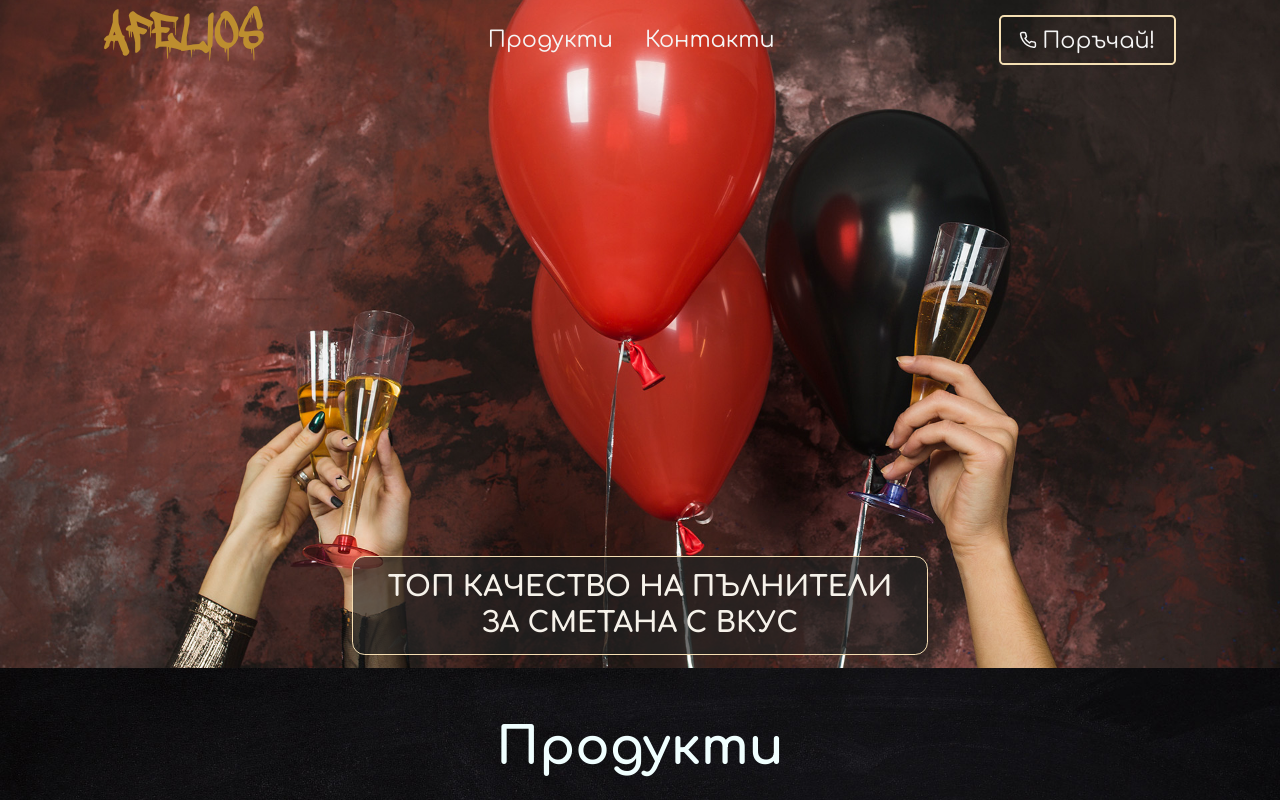
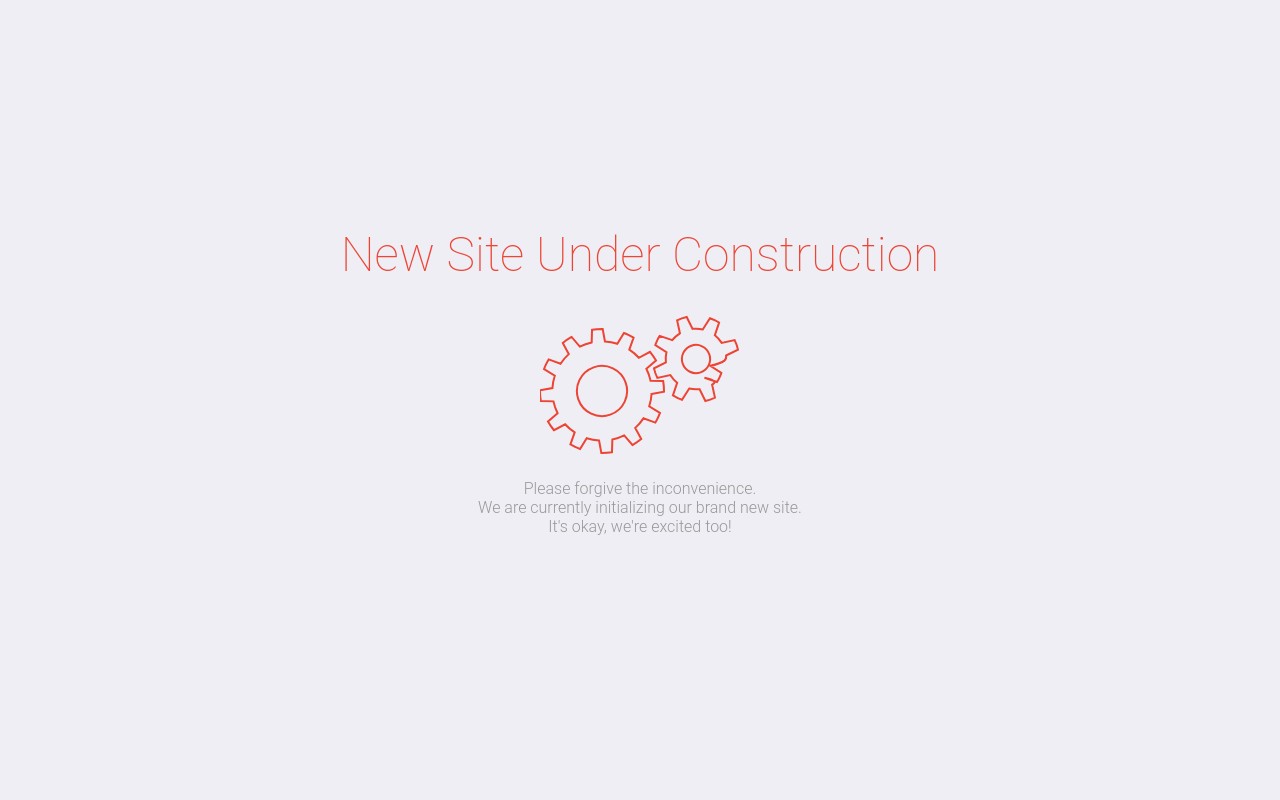
Before and after one commit to GIGGSI/afelios, a React (Create React App) app: page / in a window 1280 px wide. Shown: the top 800 px of the page. Built offline with nearby package versions, Linux system fonts and the light colour scheme.

Commit message:
add under construction

```diff
--- a/src/App.js
+++ b/src/App.js
@@ -1,20 +1,21 @@
 import './App.css';
-import Navbar from './components/Navbar/Navbar';
+// import Navbar from './components/Navbar/Navbar';
 import { Routes, Route } from "react-router-dom";
-import HomePage from './components/pages/HomePage';
-import LaughingGasPage from './components/pages/LaughingGasPage';
-import IcePage from './components/pages/IcePage';
+// import HomePage from './components/pages/HomePage';
+// import LaughingGasPage from './components/pages/LaughingGasPage';
+// import IcePage from './components/pages/IcePage';
 import ScrollToTop from './ScrollToTheTop';
+import UnderConstruction from './components/UnderConstruction/UnderConstruction';
 
 function App() {
   return (
     <>
       <ScrollToTop />
-      <Navbar />
+      {/* <Navbar /> */}
       <Routes>
-        <Route exact path='/' element={<HomePage />} />
-        <Route path='/laughing-gas' element={<LaughingGasPage />} />
-        <Route path='/ice' element={<IcePage />} />
+        <Route exact path='/' element={<UnderConstruction />} />
+        {/* <Route path='/laughing-gas' element={<LaughingGasPage />} />
+        <Route path='/ice' element={<IcePage />} /> */}
       </Routes>
     </>
   );
--- /dev/null
+++ b/src/components/UnderConstruction/UnderConstruction.css
@@ -0,0 +1,26 @@
+body {
+  background: #eeeef4;
+  color: #999;
+  font-family: Roboto;
+}
+
+h1 {
+  font-weight: 100;
+  font-size: 3rem;
+  color: #e43;
+  margin-bottom: 1vw;
+}
+
+p {
+  font-weight: 300;
+}
+
+.warning-content {
+  position: absolute;
+  top: 25%;
+  width: 100%;
+  height: 300px;
+  text-align: center;
+  margin: 0;
+  margin-top: 2vw;
+}
--- /dev/null
+++ b/src/components/UnderConstruction/UnderConstruction.jsx
@@ -0,0 +1,83 @@
+import React from 'react'
+
+import "./UnderConstruction.css";
+
+const UnderConstruction = () => {
+    return (
+        <div className="warning-content">
+            <h1>New Site Under Construction</h1>
+            <svg
+                xmlns="http://www.w3.org/2000/svg"
+                width="200.001"
+                height="180"
+                viewBox="0 0 100 68"
+            >
+                <g id="large">
+                    <g>
+                        <path
+                            d="M55.777,38.473l6.221-1.133c0.017-1.791-0.123-3.573-0.41-5.324l-6.321-0.19c-0.438-2.053-1.135-4.048-2.076-5.931
+      l4.82-4.094c-0.868-1.552-1.874-3.028-3.005-4.417l-5.569,2.999c-1.385-1.54-2.98-2.921-4.771-4.099l2.124-5.954
+      c-0.759-0.452-1.543-0.878-2.357-1.269c-0.811-0.39-1.625-0.732-2.449-1.046l-3.325,5.381c-2.038-0.665-4.113-1.052-6.183-1.174
+      L31.34,6.002c-1.792-0.02-3.571,0.119-5.32,0.406l-0.191,6.32c-2.056,0.439-4.051,1.137-5.936,2.08l-4.097-4.82
+      c-1.546,0.872-3.022,1.875-4.407,3.006l2.996,5.566c-1.54,1.384-2.925,2.985-4.104,4.778c-2.16-0.771-4.196-1.498-5.953-2.127
+      c-0.449,0.765-0.875,1.544-1.265,2.354c-0.39,0.811-0.733,1.63-1.049,2.457c1.587,0.981,3.424,2.119,5.377,3.325
+      c-0.662,2.037-1.049,4.117-1.172,6.186l-6.218,1.136c-0.021,1.789,0.12,3.566,0.407,5.321l6.32,0.188
+      c0.442,2.06,1.143,4.057,2.082,5.937l-4.818,4.095c0.872,1.549,1.873,3.026,3.009,4.412l5.563-2.998
+      c1.392,1.54,2.989,2.92,4.777,4.099l-2.121,5.954c0.756,0.446,1.538,0.871,2.348,1.258c0.813,0.394,1.633,0.739,2.462,1.05
+      l3.326-5.375c2.033,0.662,4.109,1.05,6.175,1.17l1.137,6.221c1.791,0.019,3.569-0.123,5.323-0.407l0.194-6.324
+      c2.053-0.438,4.045-1.136,5.927-2.079l4.093,4.817c1.55-0.865,3.026-1.87,4.414-2.999l-2.995-5.572
+      c1.537-1.385,2.914-2.98,4.093-4.772l5.953,2.127c0.448-0.761,0.878-1.545,1.268-2.356c0.388-0.808,0.729-1.631,1.047-2.458
+      l-5.378-3.324C55.268,42.615,55.655,40.542,55.777,38.473z M42.302,42.435c-3.002,6.243-10.495,8.872-16.737,5.866
+      c-6.244-2.999-8.872-10.493-5.867-16.736c3.002-6.244,10.495-8.873,16.736-5.869
+      C42.676,28.698,45.306,36.19,42.302,42.435z"
+                            fill="none"
+                            stroke="#E43"
+                        />
+                        <animateTransform
+                            attributeName="transform"
+                            begin="0s"
+                            dur="3s"
+                            type="rotate"
+                            from="0 31 37"
+                            to="360 31 37"
+                            repeatCount="indefinite"
+                        />
+                    </g>
+                    <g id="small">
+                        <path
+                            d="M93.068,19.253L99,16.31c-0.371-1.651-0.934-3.257-1.679-4.776l-6.472,1.404c-0.902-1.436-2.051-2.735-3.42-3.819
+      l2.115-6.273c-0.706-0.448-1.443-0.867-2.213-1.238c-0.774-0.371-1.559-0.685-2.351-0.958l-3.584,5.567
+      c-1.701-0.39-3.432-0.479-5.118-0.284L73.335,0c-1.652,0.367-3.256,0.931-4.776,1.672l1.404,6.47
+      c-1.439,0.899-2.744,2.047-3.835,3.419c-2.208-0.746-4.38-1.476-6.273-2.114c-0.451,0.71-0.874,1.448-1.244,2.229
+      c-0.371,0.764-0.68,1.541-0.954,2.329c1.681,1.078,3.612,2.323,5.569,3.579c-0.399,1.711-0.486,3.449-0.291,5.145
+      c-2.086,1.034-4.143,2.055-5.936,2.945c0.368,1.648,0.929,3.25,1.67,4.769c1.954-0.426,4.193-0.912,6.468-1.405
+      c0.906,1.449,2.06,2.758,3.442,3.853l-2.117,6.27c0.708,0.449,1.439,0.865,2.218,1.236c0.767,0.371,1.551,0.685,2.338,0.96
+      c1.081-1.68,2.319-3.612,3.583-5.574c1.714,0.401,3.457,0.484,5.156,0.288L82.695,42c1.651-0.371,3.252-0.931,4.773-1.676
+      c-0.425-1.952-0.912-4.194-1.404-6.473c1.439-0.902,2.744-2.057-3.835-3.436l6.273,2.11c0.444-0.7,0.856-1.43,1.225-2.197
+      c0.372-0.777,0.691-1.569,0.963-2.361l-5.568-3.586C93.181,22.677,93.269,20.939,93.068,19.253z M84.365,24.062
+      c-1.693,3.513-5.908,4.991-9.418,3.302c-3.513-1.689-4.99-5.906-3.301-9.419c1.688-3.513,5.906-4.991,9.417-3.302
+      C84.573,16.331,86.05,20.549,84.365,24.062z"
+                            fill="none"
+                            stroke="#E43"
+                        />
+                        <animateTransform
+                            attributeName="transform"
+                            begin="0s"
+                            dur="2s"
+                            type="rotate"
+                            from="0 78 21"
+                            to="-360 78 21"
+                            repeatCount="indefinite"
+                        />
+                    </g>
+                </g>
+            </svg>
+
+            <p>Please forgive the inconvenience.</p>
+            <p>We are currently initializing our brand new site.</p>
+            <p>It's okay, we're excited too!</p>
+        </div>
+    )
+}
+
+export default UnderConstruction
```
